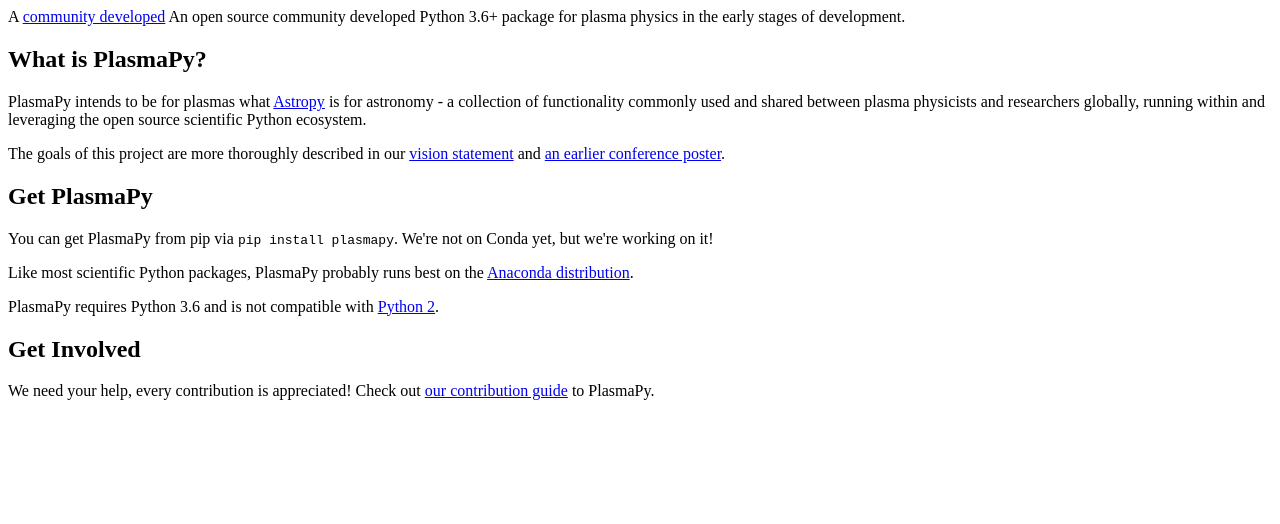
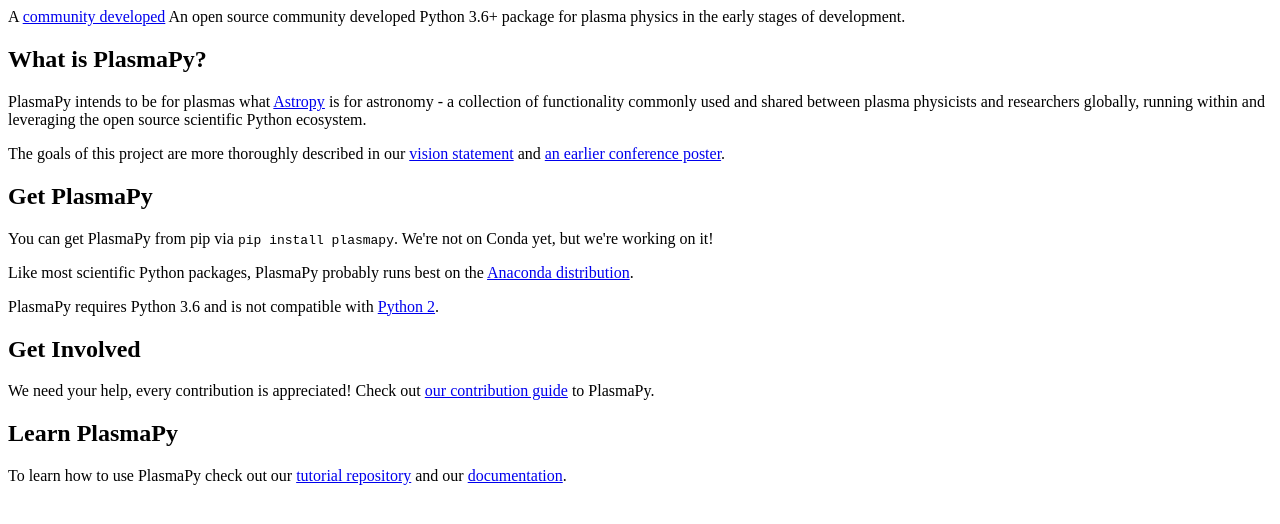
Before and after one commit to PlasmaPy/plasmapy.github.io, a plain HTML site: page web/pages/index.html in a window 1280 px wide. Drawn offline with Linux system fonts and the light colour scheme.

Commit message:
Learn PlasmaPy

```diff
--- a/web/pages/index.html
+++ b/web/pages/index.html
@@ -50,5 +50,13 @@
                 Check out <a href="contribute">our contribution guide</a> to PlasmaPy.
             </p>
         </div>
+        <div id="main-text-block">
+            <h2>Learn PlasmaPy</h2>
+            <p>
+                To learn how to use PlasmaPy check out our
+                <a href="https://github.com/PlasmaPy/PlasmaPy-Tutorials">tutorial repository</a> and our
+                <a href="http://plasmapy.readthedocs.io/en/docs/">documentation</a>.
+            </p>
+        </div>
     </body>
 </html>
```
